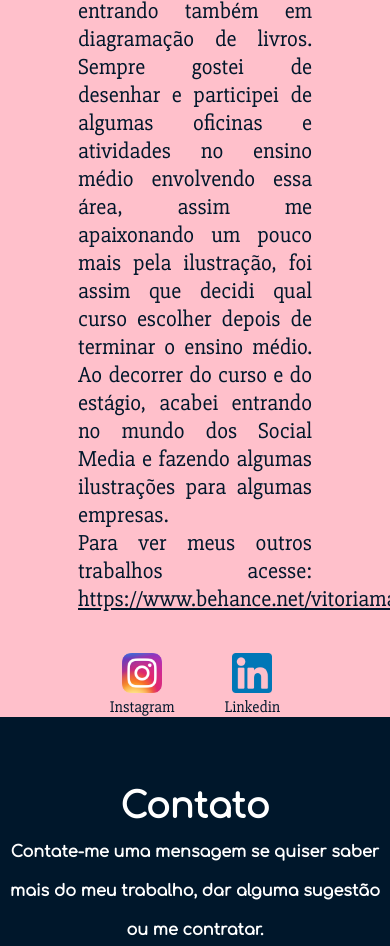
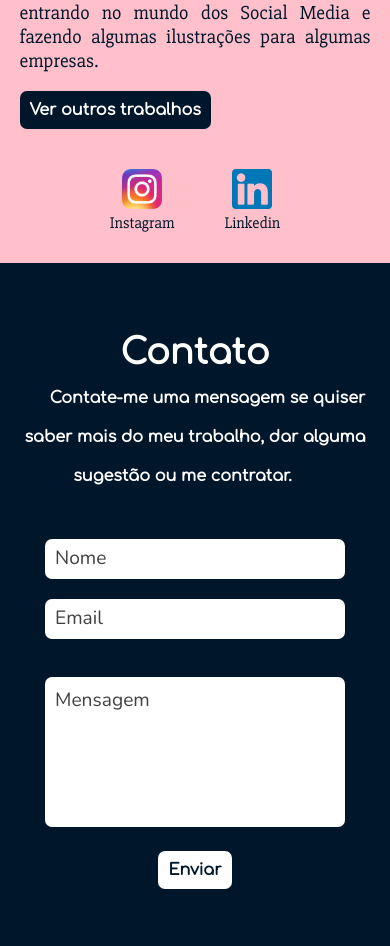
Before and after one commit to Gabrielle-Verissimo/Mavis-portfolio, a website: page views/index.html in a window 390 px wide. Shown: the part 10111-11057 px from the top of the page. Drawn offline with nearby package versions, Linux system fonts and the light colour scheme; files whose address does not match are found by name; a web font is replaced by a local one.

Commit message:
Atualização responsividade, versão mobile

```diff
--- a/public/assets/css/responsive.css
+++ b/public/assets/css/responsive.css
@@ -45,6 +45,16 @@
         overflow: hidden;
     }
 
+}
+
+@media (max-width: 900px){
+    #perfil{
+        display: flex;
+        justify-content: center;
+        gap: 30px;
+        flex-wrap: wrap;
+        overflow: hidden;
+    }
 }
 
 @media (max-width: 850px){
@@ -115,6 +125,17 @@
     .btn-close i:hover{
         background-color: rgba(0, 0, 0, 0.053);
 
+    }
+}
+
+@media (max-width: 780px){
+    #info-perfil{
+        display: flex;
+        flex-direction: column;
+        flex-wrap: wrap;
+        margin-right: 20px;
+        width: 60%;
+        justify-content: space-around;
     }
 }
 
@@ -211,12 +232,6 @@
         display: none;
     }
 
-    /* #responsive-menu{
-        display: flex;
-        flex-direction: column;
-        margin-right: 50px;
-    } */
-
     #responsive-menu li{
         margin: 7px;
         position: relative;
@@ -252,41 +267,62 @@
         width: 50%;
         left: 25%;
     }
+
+    #contato span{
+        font-size: 1rem;
+        font-family: 'Comfortaa', cursive;
+        color: white;
+        text-align: center;
+        margin: 0 25px;
+    }
 }
 
-/* .backModal{
-    top: 0;
+@media (max-width: 450px){
+    #perfil{
+        display: flex;
+        flex-direction: column;
+        justify-content: center;
+        align-items: center;
+        flex-wrap: wrap;
+        overflow: hidden;
         width: 100%;
-    height: 100vh;
-    position: fixed;
-    z-index: 1;
-    display: grid;
-    grid-template-areas:
-    'button'
-    'image'
-    'info';
-    gap: 5px;
-    justify-content: space-between;
-    background-color: rgba(255, 255, 255, 0.048);
-    overflow: hidden;
-} */
+    }
 
-/*
-.imgModal{
-    grid-area: image;
+    #info-perfil{
+        display: flex;
+        flex-direction: column;
+        flex-wrap: wrap;
         width: 100%;
-    height: 100%;
+        justify-content: space-around;
+        align-items: center;
         overflow: hidden;
     }
 
-.imgModal-large-img{
-    width: 500px;
-    height: 100%;
+    #info-perfil p{
+        text-align: justify;
+        font-size: 5vw;
+        width: max(90vw, 300px);
+        font-family: 'Slabo 27px', serif;
     }
 
-.imgModal-small-img{
-    display: flex;
-    justify-content: center;
-    align-items: center;
-    background-color: black;
-} */
+    #rede-social span{
+        margin-bottom: 30px;
+    }
+
+    .form div input{
+        width: 300px;
+        height: 40px;
+        border: none;
+        border-radius: 7px;
+        padding: 10px;
+    }
+
+    .form .msg{
+        width: 300px;
+        height: 150px;
+        border: none;
+        border-radius: 7px;
+        padding: 10px;
+        resize: none;
+    }
+}
--- a/public/assets/css/style.css
+++ b/public/assets/css/style.css
@@ -248,14 +248,35 @@
 #info-perfil{
     display: flex;
     flex-direction: column;
+    flex-wrap: wrap;
     width: 60%;
     justify-content: space-around;
 }
 
 #info-perfil p{
+    display: flex;
     text-align: justify;
     font-size: 1.4rem;
     font-family: 'Slabo 27px', serif;
+}
+
+#btn-works{
+    border: none;
+    border-radius: 7px;
+    padding: 10px;
+    background-color: var(--color-padrao);
+    color: white;
+    font-family: 'Comfortaa', cursive;
+    font-size: 1rem;
+    font-weight: bold;
+    transition: all 350ms ease-in-out;
+}
+
+#btn-works:hover{
+    background-color: white;
+    border: solid 1px var(--color-padrao);
+    color: var(--color-padrao);
+    cursor: pointer;
 }
 
 #info-perfil a{
--- a/public/assets/modules/menu.js
+++ b/public/assets/modules/menu.js
@@ -25,7 +25,6 @@
     menuOpen.parentNode.removeChild(menuOpen);
 }
 
-
 function createMenu(){
     const menuOpen = document.createElement('div');
     const ul = document.createElement('ul');
--- a/views/index.html
+++ b/views/index.html
@@ -53,10 +53,11 @@
                     Ao decorrer do curso e do estágio, acabei entrando no mundo dos
                     Social Media e fazendo algumas ilustrações para algumas empresas.
                 </p>
-
+                <br>
                 <p>
-                    Para ver meus outros trabalhos acesse:
-                    <a target="_blank" href="https://www.behance.net/vitoriamaria3/projects">https://www.behance.net/vitoriamaria3/projects</a>
+                    <a target="_blank" href="https://www.behance.net/vitoriamaria3/projects">
+                        <button id="btn-works">Ver outros trabalhos</button>
+                    </a>
                 </p>
             </div>
         </div>
@@ -79,7 +80,7 @@
     </section>
 
     <section id="contato">
-        <h1 class="titulo-back-blue">Contato <br>
+        <h1 class="titulo-back-blue">Contato<br>
             <span>Contate-me uma mensagem se quiser saber mais do meu trabalho, dar alguma sugestão ou me contratar.</span>
         </h1>
 
```
Lines whose indentation alone changed are shown as unchanged.
